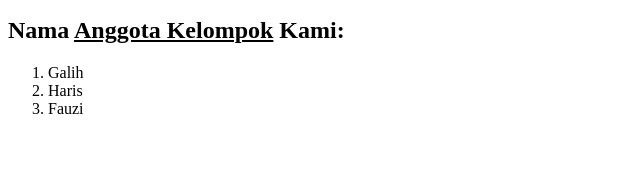
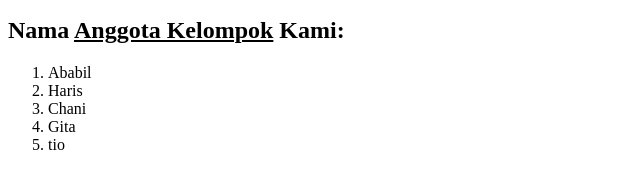
Before and after one commit to Haris-Fauzi/XI_RPL_1_ini, a plain HTML site: page index.html in a window 1280 px wide. Shown: the part 238-426 px from the top of the page, 0-640 px from the left. Drawn offline with Linux system fonts and the light colour scheme.

Commit message:
Ini Kelompok 4

```diff
--- a/index.html
+++ b/index.html
@@ -17,9 +17,11 @@
 
     <h2>Nama <u>Anggota Kelompok</u> Kami:</h2>
     <ol>
-        <li>Galih</li>
+        <li>Ababil</li>
         <li>Haris</li>
-        <li>Fauzi</li>
+        <li>Chani</li>
+        <li>Gita</li>
+        <li>tio</li>
     </ol>
 
 </body>
```
